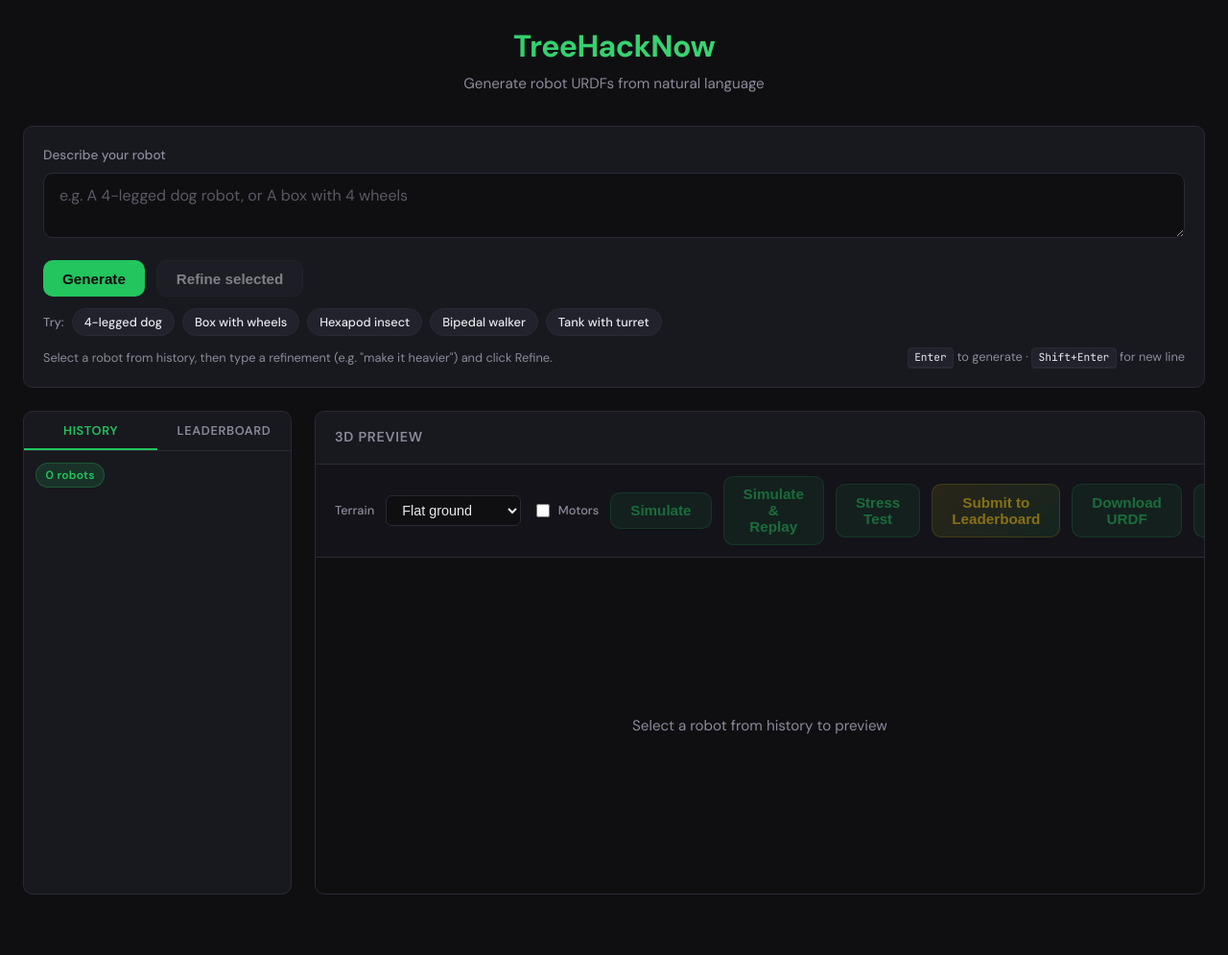
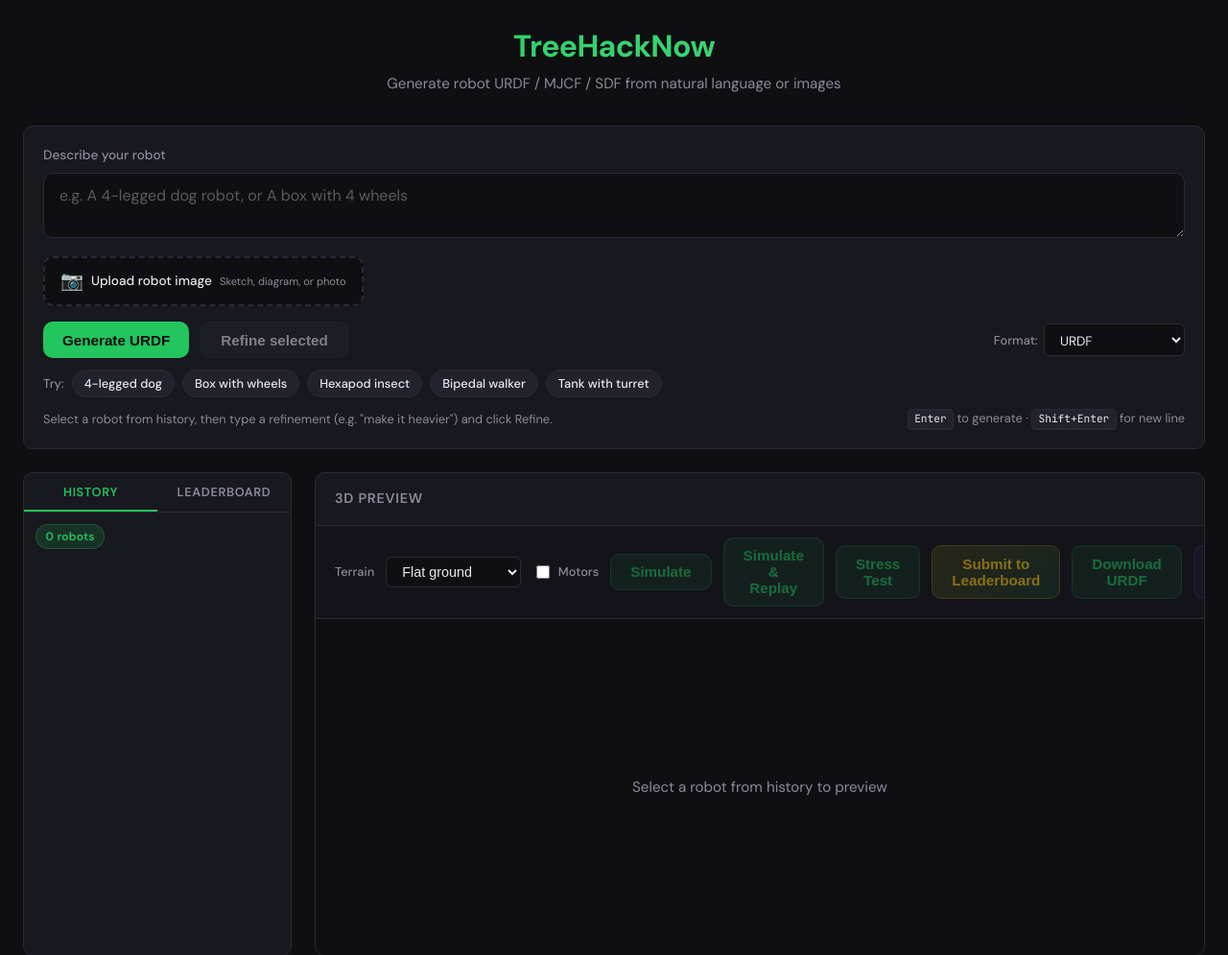
Before and after one commit to Kunal2341/tree-hack-robo, a Flask app: page / in a window 1280 px wide. Shown: the top 995 px of the page at 96% size. Before the commit the page ends 932 px from the top, so only its background shows below. Run offline with Flask 3, Linux system fonts and the light colour scheme; data that the repository does not hold is empty.

Commit message:
feat: add MJCF/SDF export UI, image-to-URDF upload, and output format selector
- Add image upload area with drag-and-drop and thumbnail preview
- Add output format selector (URDF / MJCF / SDF) for direct generation
- Add Export MJCF and Export SDF buttons for converting existing robots
- Wire up API calls for convert, generateMjcf, generateSdf, imageToUrdf
- Add CSS for image upload, format selector, and export button styling
- Update system prompt with RAG context guidance and inertial requirements

Co-authored-by: Cursor <cursoragent@cursor.com>

```diff
--- a/prompts/system_prompt.txt
+++ b/prompts/system_prompt.txt
@@ -6,3 +6,5 @@ RULES:
 3. For every link, you MUST define both a <visual> and a <collision> block with identical geometry. The robot must be visible and have physics.
 4. Avoid placing multiple links at the exact same position (0,0,0) — offset wheels/legs from the chassis to prevent self-collision.
 5. For revolute joints, set effort limits to at least 1000.0 for heavy robots.
+6. Include proper <inertial> blocks for every link with realistic mass (0.1-50kg) and inertia values.
+7. If reference URDF examples are provided, use them as guidance for correct syntax, joint structure, and physical properties — but adapt to match the user's specific request.
--- a/web/static/app.js
+++ b/web/static/app.js
@@ -8,6 +8,40 @@ const API = {
       method: "POST",
       headers: { "Content-Type": "application/json" },
       body: JSON.stringify({ prompt }),
+    }).then((r) => r.json()),
+
+  generateMjcf: (prompt) =>
+    fetch("/api/generate/mjcf", {
+      method: "POST",
+      headers: { "Content-Type": "application/json" },
+      body: JSON.stringify({ prompt }),
+    }).then((r) => r.json()),
+
+  generateSdf: (prompt) =>
+    fetch("/api/generate/sdf", {
+      method: "POST",
+      headers: { "Content-Type": "application/json" },
+      body: JSON.stringify({ prompt }),
+    }).then((r) => r.json()),
+
+  convertMjcf: (robotId, urdf) =>
+    fetch("/api/convert/mjcf", {
+      method: "POST",
+      headers: { "Content-Type": "application/json" },
+      body: JSON.stringify({ robot_id: robotId, urdf }),
+    }).then((r) => r.json()),
+
+  convertSdf: (robotId, urdf) =>
+    fetch("/api/convert/sdf", {
+      method: "POST",
+      headers: { "Content-Type": "application/json" },
+      body: JSON.stringify({ robot_id: robotId, urdf }),
+    }).then((r) => r.json()),
+
+  imageToUrdf: (formData) =>
+    fetch("/api/image-to-urdf", {
+      method: "POST",
+      body: formData,
     }).then((r) => r.json()),
 
   simulate: (robotId, terrainMode, opts = {}) =>
@@ -58,6 +92,9 @@ const API = {
     }).then((r) => r.json()),
 };
 
+// Track uploaded image file
+let uploadedImageFile = null;
+
 let selectedId = null;
 let selectedUrdf = null;
 let scene = null;
@@ -84,7 +121,7 @@ function setLoading(loading) {
   const btn = document.getElementById("btn-generate");
   const btnRefine = document.getElementById("btn-refine");
   btn.disabled = loading;
-  btn.textContent = loading ? "Generating…" : "Generate";
+  btn.textContent = loading ? "Generating..." : "Generate URDF";
   if (loading) {
     btnRefine.disabled = true;
     document.getElementById("btn-simulate").disabled = true;
@@ -93,6 +130,8 @@ function setLoading(loading) {
     document.getElementById("btn-submit-score").disabled = true;
     document.getElementById("btn-replay").disabled = true;
     document.getElementById("btn-stress-test").disabled = true;
+    document.getElementById("btn-export-mjcf").disabled = true;
+    document.getElementById("btn-export-sdf").disabled = true;
   } else {
     updateRefineButton();
     updateSimulateButton();
@@ -101,6 +140,7 @@ function setLoading(loading) {
     updateSubmitButton();
     updateReplayButton();
     updateStressTestButton();
+    updateExportButtons();
   }
 }
 
@@ -132,6 +172,11 @@ function updateReplayButton() {
 
 function updateStressTestButton() {
   document.getElementById("btn-stress-test").disabled = !selectedId;
+}
+
+function updateExportButtons() {
+  document.getElementById("btn-export-mjcf").disabled = !selectedId;
+  document.getElementById("btn-export-sdf").disabled = !selectedId;
 }
 
 function updateRobotCount(count) {
@@ -188,6 +233,7 @@ function renderHistory(history) {
           updateSubmitButton();
           updateReplayButton();
           updateStressTestButton();
+          updateExportButtons();
         }
         const { history: h } = await API.history();
         renderHistory(h);
@@ -217,6 +263,7 @@ function selectRobot(id) {
   updateSubmitButton();
   updateReplayButton();
   updateStressTestButton();
+  updateExportButtons();
   // Hide panels when switching robots
   document.getElementById("source-panel").style.display = "none";
   document.getElementById("score-display").style.display = "none";
@@ -340,6 +387,13 @@ async function renderUrdf(urdfXml, canvasEl, placeholderEl) {
 
 async function doGenerate() {
   const prompt = document.getElementById("prompt").value.trim();
+  const outputFormat = document.getElementById("output-format").value;
+
+  // Image-to-URDF mode
+  if (uploadedImageFile) {
+    return doImageToUrdf(prompt);
+  }
+
   if (!prompt) {
     toast("Enter a description for your robot", "error");
     return;
@@ -347,12 +401,33 @@ async function doGenerate() {
 
   setLoading(true);
   try {
-    const res = await API.generate(prompt);
+    let res;
+    if (outputFormat === "mjcf") {
+      res = await API.generateMjcf(prompt);
+      if (res.success) {
+        // Download MJCF directly (not saved to history as URDF)
+        downloadText(res.mjcf, `robot-${Date.now()}.xml`, "application/xml");
+        toast("MJCF generated and downloaded!");
+        setLoading(false);
+        return;
+      }
+    } else if (outputFormat === "sdf") {
+      res = await API.generateSdf(prompt);
+      if (res.success) {
+        downloadText(res.sdf, `robot-${Date.now()}.sdf`, "application/xml");
+        toast("SDF generated and downloaded!");
+        setLoading(false);
+        return;
+      }
+    } else {
+      res = await API.generate(prompt);
+    }
+
     if (res.success) {
       toast("Robot generated!");
       const hist = await API.history();
       renderHistory(hist.history);
-      selectRobot(res.id);
+      if (res.id) selectRobot(res.id);
       document.getElementById("prompt").value = "";
     } else {
       toast(res.error || "Generation failed", "error");
@@ -362,6 +437,138 @@ async function doGenerate() {
   } finally {
     setLoading(false);
   }
+}
+
+async function doImageToUrdf(additionalPrompt) {
+  if (!uploadedImageFile) {
+    toast("No image uploaded", "error");
+    return;
+  }
+
+  setLoading(true);
+  const btn = document.getElementById("btn-generate");
+  btn.textContent = "Analyzing image...";
+
+  try {
+    const formData = new FormData();
+    formData.append("image", uploadedImageFile);
+    formData.append("additional_prompt", additionalPrompt || "");
+    formData.append("mode", "two_stage");
+
+    const res = await API.imageToUrdf(formData);
+
+    if (res.success) {
+      toast("Robot generated from image!");
+      const hist = await API.history();
+      renderHistory(hist.history);
+      if (res.id) selectRobot(res.id);
+      document.getElementById("prompt").value = "";
+      clearImageUpload();
+
+      // Show description if available
+      if (res.description) {
+        console.log("Vision analysis:", res.description);
+      }
+    } else {
+      toast(res.error || "Image-to-URDF failed", "error");
+    }
+  } catch (e) {
+    toast("Error: " + e.message, "error");
+  } finally {
+    setLoading(false);
+  }
+}
+
+function downloadText(content, filename, mimeType = "text/plain") {
+  const blob = new Blob([content], { type: mimeType });
+  const url = URL.createObjectURL(blob);
+  const a = document.createElement("a");
+  a.href = url;
+  a.download = filename;
+  document.body.appendChild(a);
+  a.click();
+  document.body.removeChild(a);
+  URL.revokeObjectURL(url);
+}
+
+async function doExportMjcf() {
+  if (!selectedId && !selectedUrdf) {
+    toast("Select a robot first", "error");
+    return;
+  }
+
+  const btn = document.getElementById("btn-export-mjcf");
+  btn.disabled = true;
+  btn.textContent = "Converting...";
+
+  try {
+    const res = await API.convertMjcf(selectedId, selectedUrdf);
+    if (res.success) {
+      downloadText(res.mjcf, `robot-${selectedId ? selectedId.slice(0, 8) : "export"}.xml`, "application/xml");
+      toast("MJCF exported!");
+    } else {
+      toast(res.error || "Conversion failed", "error");
+    }
+  } catch (e) {
+    toast("Error: " + e.message, "error");
+  } finally {
+    btn.disabled = false;
+    btn.textContent = "Export MJCF";
+    updateExportButtons();
+  }
+}
+
+async function doExportSdf() {
+  if (!selectedId && !selectedUrdf) {
+    toast("Select a robot first", "error");
+    return;
+  }
+
+  const btn = document.getElementById("btn-export-sdf");
+  btn.disabled = true;
+  btn.textContent = "Converting...";
+
+  try {
+    const res = await API.convertSdf(selectedId, selectedUrdf);
+    if (res.success) {
+      downloadText(res.sdf, `robot-${selectedId ? selectedId.slice(0, 8) : "export"}.sdf`, "application/xml");
+      toast("SDF exported!");
+    } else {
+      toast(res.error || "Conversion failed", "error");
+    }
+  } catch (e) {
+    toast("Error: " + e.message, "error");
+  } finally {
+    btn.disabled = false;
+    btn.textContent = "Export SDF";
+    updateExportButtons();
+  }
+}
+
+function clearImageUpload() {
+  uploadedImageFile = null;
+  document.getElementById("image-upload").value = "";
+  document.getElementById("image-preview-area").style.display = "none";
+  document.getElementById("image-preview-thumb").src = "";
+  const btn = document.getElementById("btn-generate");
+  btn.textContent = "Generate URDF";
+}
+
+function handleImageUpload(file) {
+  if (!file) return;
+  uploadedImageFile = file;
+
+  const reader = new FileReader();
+  reader.onload = (e) => {
+    const thumb = document.getElementById("image-preview-thumb");
+    thumb.src = e.target.result;
+    document.getElementById("image-preview-area").style.display = "flex";
+  };
+  reader.readAsDataURL(file);
+
+  // Update generate button text
+  const btn = document.getElementById("btn-generate");
+  btn.textContent = "Generate from Image";
 }
 
 async function doSimulate() {
@@ -937,6 +1144,42 @@ async function init() {
   document.getElementById("btn-submit-score").addEventListener("click", doSubmitScore);
   document.getElementById("btn-replay").addEventListener("click", doReplay);
   document.getElementById("btn-stress-test").addEventListener("click", doStressTest);
+  document.getElementById("btn-export-mjcf").addEventListener("click", doExportMjcf);
+  document.getElementById("btn-export-sdf").addEventListener("click", doExportSdf);
+
+  // Image upload
+  document.getElementById("image-upload").addEventListener("change", (e) => {
+    const file = e.target.files[0];
+    if (file) handleImageUpload(file);
+  });
+  document.getElementById("btn-clear-image").addEventListener("click", clearImageUpload);
+
+  // Drag and drop on the image upload label
+  const uploadLabel = document.querySelector(".image-upload-label");
+  uploadLabel.addEventListener("dragover", (e) => {
+    e.preventDefault();
+    uploadLabel.classList.add("drag-over");
+  });
+  uploadLabel.addEventListener("dragleave", () => {
+    uploadLabel.classList.remove("drag-over");
+  });
+  uploadLabel.addEventListener("drop", (e) => {
+    e.preventDefault();
+    uploadLabel.classList.remove("drag-over");
+    const file = e.dataTransfer.files[0];
+    if (file && file.type.startsWith("image/")) {
+      handleImageUpload(file);
+    }
+  });
+
+  // Output format selector updates button text
+  document.getElementById("output-format").addEventListener("change", (e) => {
+    const btn = document.getElementById("btn-generate");
+    const format = e.target.value.toUpperCase();
+    if (!uploadedImageFile) {
+      btn.textContent = `Generate ${format}`;
+    }
+  });
 
   // Replay controls
   document.getElementById("replay-play").addEventListener("click", () => {
--- a/web/static/style.css
+++ b/web/static/style.css
@@ -1005,3 +1005,122 @@ kbd {
   font-size: 0.8rem;
   white-space: nowrap;
 }
+
+/* ─── Image Upload Section ───────────────────────────────── */
+
+.image-upload-section {
+  display: flex;
+  align-items: center;
+  gap: 0.75rem;
+  margin-top: 0.75rem;
+}
+
+.image-upload-label {
+  display: flex;
+  align-items: center;
+  gap: 0.5rem;
+  padding: 0.6rem 1rem;
+  background: var(--bg);
+  border: 2px dashed var(--border);
+  border-radius: var(--radius);
+  cursor: pointer;
+  transition: border-color 0.2s, background 0.2s;
+  flex-shrink: 0;
+}
+
+.image-upload-label:hover,
+.image-upload-label.drag-over {
+  border-color: var(--accent);
+  background: var(--accent-dim);
+}
+
+.image-upload-icon {
+  font-size: 1.2rem;
+}
+
+.image-upload-text {
+  font-size: 0.85rem;
+  font-weight: 500;
+  color: var(--text);
+}
+
+.image-upload-hint {
+  font-size: 0.7rem;
+  color: var(--text-muted);
+}
+
+.image-preview-area {
+  display: flex;
+  align-items: center;
+  gap: 0.5rem;
+  padding: 0.35rem;
+  background: var(--surface-hover);
+  border: 1px solid var(--border);
+  border-radius: 8px;
+}
+
+.image-preview-thumb {
+  width: 48px;
+  height: 48px;
+  object-fit: cover;
+  border-radius: 6px;
+}
+
+.btn-clear-image {
+  background: none;
+  border: none;
+  color: var(--text-muted);
+  font-size: 0.9rem;
+  cursor: pointer;
+  padding: 0.2rem 0.4rem;
+  border-radius: 4px;
+  transition: color 0.15s, background 0.15s;
+}
+
+.btn-clear-image:hover {
+  color: var(--danger);
+  background: rgba(239, 68, 68, 0.15);
+}
+
+/* ─── Format Selector ────────────────────────────────────── */
+
+.format-selector {
+  display: flex;
+  align-items: center;
+  gap: 0.4rem;
+  margin-left: auto;
+}
+
+.format-label {
+  font-size: 0.8rem;
+  font-weight: 500;
+  color: var(--text-muted);
+}
+
+.format-selector select {
+  padding: 0.4rem 0.75rem;
+  font-size: 0.85rem;
+  background: var(--bg);
+  border: 1px solid var(--border);
+  border-radius: 6px;
+  color: var(--text);
+  cursor: pointer;
+  font-family: var(--font-sans);
+}
+
+.format-selector select:focus {
+  outline: none;
+  border-color: var(--accent);
+}
+
+/* ─── Export Buttons ─────────────────────────────────────── */
+
+.btn-export {
+  background: rgba(99, 102, 241, 0.12);
+  color: #818cf8;
+  border: 1px solid rgba(99, 102, 241, 0.3);
+}
+
+.btn-export:hover:not(:disabled) {
+  background: rgba(99, 102, 241, 0.22);
+}
--- a/web/templates/index.html
+++ b/web/templates/index.html
@@ -13,7 +13,7 @@
   <div class="app">
     <header class="header">
       <h1>TreeHackNow</h1>
-      <p class="tagline">Generate robot URDFs from natural language</p>
+      <p class="tagline">Generate robot URDF / MJCF / SDF from natural language or images</p>
     </header>
 
     <main class="main">
@@ -22,11 +22,33 @@
           <label for="prompt">Describe your robot</label>
           <textarea id="prompt" rows="2" placeholder="e.g. A 4-legged dog robot, or A box with 4 wheels"></textarea>
         </div>
+        <!-- Image upload area -->
+        <div class="image-upload-section">
+          <label class="image-upload-label" for="image-upload" title="Upload a robot sketch, diagram, or photo">
+            <span class="image-upload-icon">&#128247;</span>
+            <span class="image-upload-text">Upload robot image</span>
+            <span class="image-upload-hint">Sketch, diagram, or photo</span>
+          </label>
+          <input type="file" id="image-upload" accept="image/*" style="display: none;">
+          <div id="image-preview-area" class="image-preview-area" style="display: none;">
+            <img id="image-preview-thumb" class="image-preview-thumb" alt="Preview">
+            <button id="btn-clear-image" class="btn-clear-image" title="Remove image">&#10005;</button>
+          </div>
+        </div>
+
         <div class="actions">
-          <button id="btn-generate" class="btn btn-primary">Generate</button>
+          <button id="btn-generate" class="btn btn-primary">Generate URDF</button>
           <button id="btn-refine" class="btn btn-secondary" disabled title="Refine the selected robot">
             Refine selected
           </button>
+          <div class="format-selector">
+            <label class="format-label">Format:</label>
+            <select id="output-format" title="Output format for direct generation">
+              <option value="urdf">URDF</option>
+              <option value="mjcf">MJCF (MuJoCo)</option>
+              <option value="sdf">SDF (Gazebo)</option>
+            </select>
+          </div>
         </div>
         <div class="examples">
           <span class="examples-label">Try:</span>
@@ -99,6 +121,12 @@
             <button id="btn-download" class="btn btn-tertiary" disabled title="Download selected robot as .urdf file">
               Download URDF
             </button>
+            <button id="btn-export-mjcf" class="btn btn-tertiary btn-export" disabled title="Convert and download as MJCF (MuJoCo)">
+              Export MJCF
+            </button>
+            <button id="btn-export-sdf" class="btn btn-tertiary btn-export" disabled title="Convert and download as SDF (Gazebo)">
+              Export SDF
+            </button>
             <button id="btn-view-source" class="btn btn-tertiary" disabled title="Show/hide raw URDF XML">
               View Source
             </button>
```
